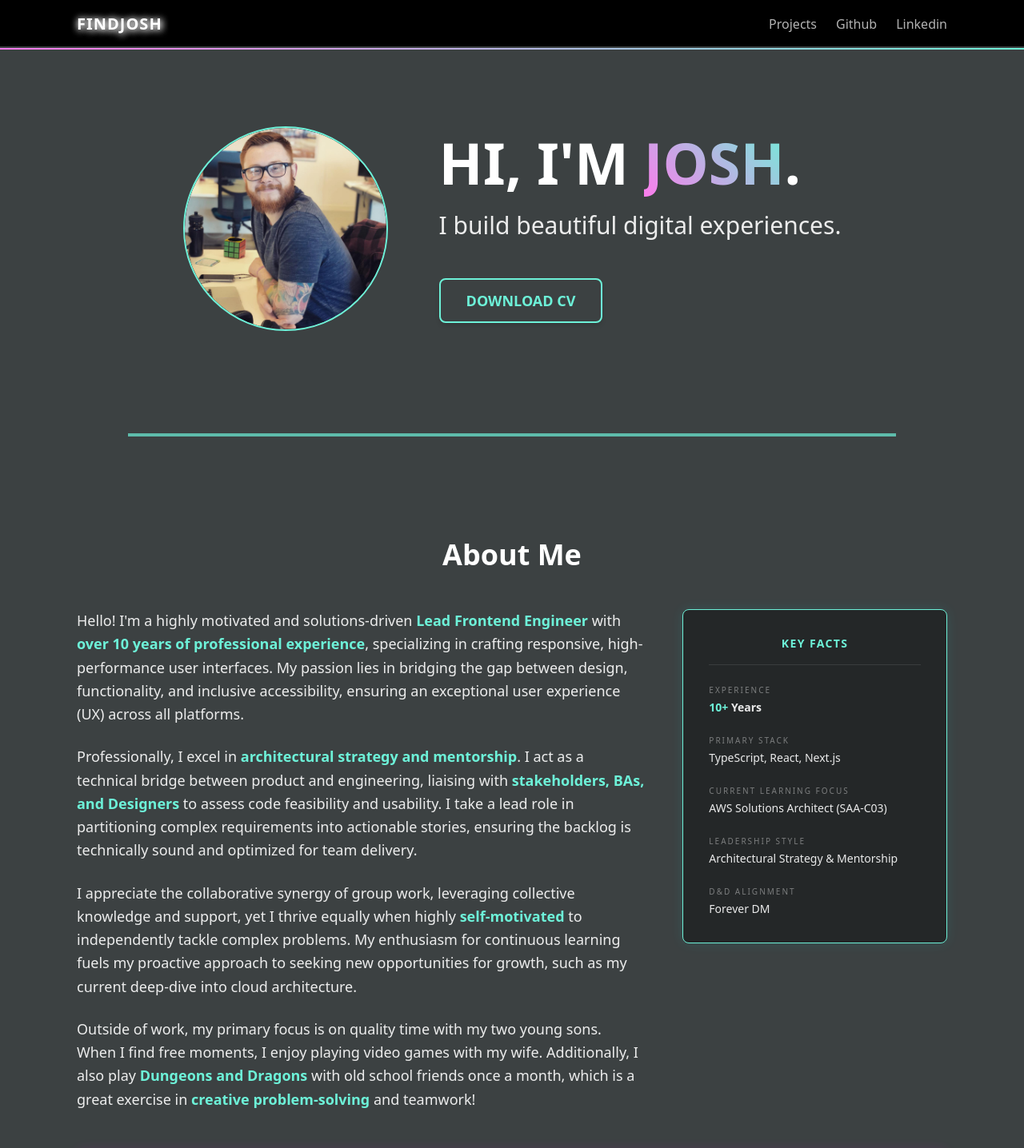
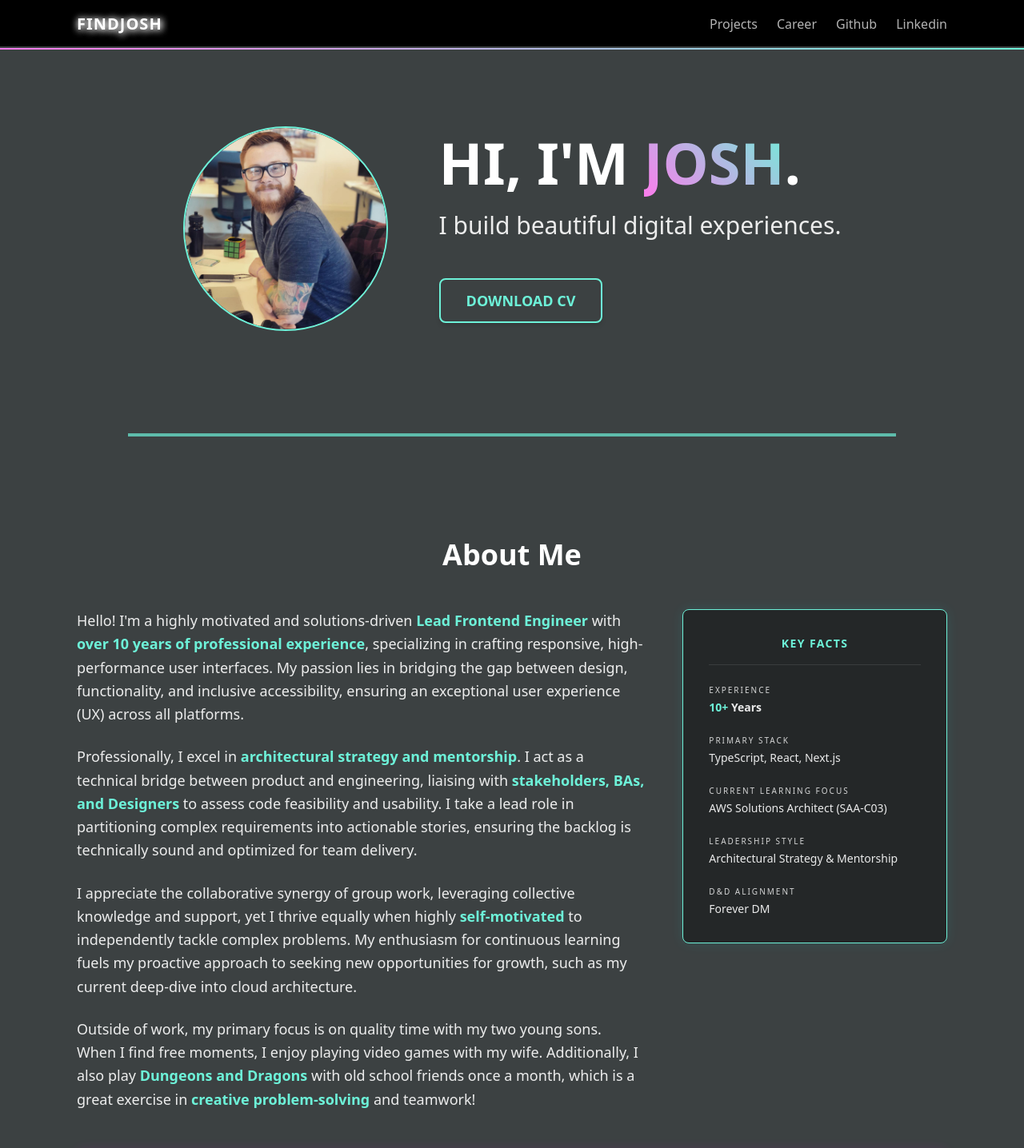
Before and after one commit to joshhallan/portfolio2025, a Next.js app: page / in a window 1280 px wide. Shown: the top 1436 px of the page at 80% size. Built offline with nearby package versions, Linux system fonts and the light colour scheme.

Commit message:
Refactor NavBar and About components: improve link handling and enhance text visibility

```diff
--- a/src/components/Global/NavBar/NavBar.tsx
+++ b/src/components/Global/NavBar/NavBar.tsx
@@ -6,24 +6,33 @@ import Link from "next/link";
 export default function NavBar() {
   const [isMenuOpen, setIsMenuOpen] = useState(false);
 
-  const menuLinkClasses = `font-medium py-2 md:py-0`; // Added py-2 for better mobile touch targets
+  const menuLinkClasses = `font-medium py-2 md:py-0`;
 
   const navLinks = (
     <>
       <Link
         href="/projects"
         className={`${menuLinkClasses} neon-hover-link text-white`}
-        onClick={() => setIsMenuOpen(false)} // Close menu after click
+        onClick={() => setIsMenuOpen(false)}
         rel="noopener noreferrer"
       >
         Projects
       </Link>
 
       <Link
+        href="/career"
+        className={`${menuLinkClasses} neon-hover-link text-white`}
+        onClick={() => setIsMenuOpen(false)}
+        rel="noopener noreferrer"
+      >
+        Career
+      </Link>
+
+      <Link
         href="https://github.com/joshhallan"
         className={`${menuLinkClasses} neon-hover-link text-white`}
-        onClick={() => setIsMenuOpen(false)} // Close menu after click
-        target="_blank" // Opens external links in a new tab
+        onClick={() => setIsMenuOpen(false)}
+        target="_blank"
         rel="noopener noreferrer"
       >
         Github
--- a/src/components/HomePage/About/About.tsx
+++ b/src/components/HomePage/About/About.tsx
@@ -92,7 +92,7 @@ export default function About() {
           </h3>
           <div className="grid grid-cols-1 gap-6">
             <div>
-              <p className="text-[10px] uppercase text-white/40 tracking-[0.2em] mb-1">
+              <p className="text-[10px] uppercase text-white/80 tracking-[0.2em] mb-1">
                 Experience
               </p>
               <p className="text-white/90 text-sm font-bold">
@@ -100,7 +100,7 @@ export default function About() {
               </p>
             </div>
             <div>
-              <p className="text-[10px] uppercase text-white/40 tracking-[0.2em] mb-1">
+              <p className="text-[10px] uppercase text-white/80 tracking-[0.2em] mb-1">
                 Primary Stack
               </p>
               <p className="text-white/90 text-sm">
@@ -108,7 +108,7 @@ export default function About() {
               </p>
             </div>
             <div>
-              <p className="text-[10px] uppercase text-white/40 tracking-[0.2em] mb-1">
+              <p className="text-[10px] uppercase text-white/80 tracking-[0.2em] mb-1">
                 Current learning focus
               </p>
               <p className="text-white/90 text-sm">
@@ -116,7 +116,7 @@ export default function About() {
               </p>
             </div>
             <div>
-              <p className="text-[10px] uppercase text-white/40 tracking-[0.2em] mb-1">
+              <p className="text-[10px] uppercase text-white/80 tracking-[0.2em] mb-1">
                 Leadership style
               </p>
               <p className="text-white/90 text-sm">
@@ -124,7 +124,7 @@ export default function About() {
               </p>
             </div>
             <div>
-              <p className="text-[10px] uppercase text-white/40 tracking-[0.2em] mb-1">
+              <p className="text-[10px] uppercase text-white/80 tracking-[0.2em] mb-1">
                 D&D Alignment
               </p>
               <p className="text-white/90 text-sm">Forever DM</p>
@@ -171,7 +171,7 @@ export default function About() {
         </div>
 
         <div className="mt-8 pt-6 border-t border-white/10 flex flex-col md:flex-row justify-between items-center gap-4">
-          <span className="text-[10px] text-white/40 uppercase tracking-[0.3em]">
+          <span className="text-[10px] text-white/80 uppercase tracking-[0.3em]">
             Scroll to explore →
           </span>
           <a
```
